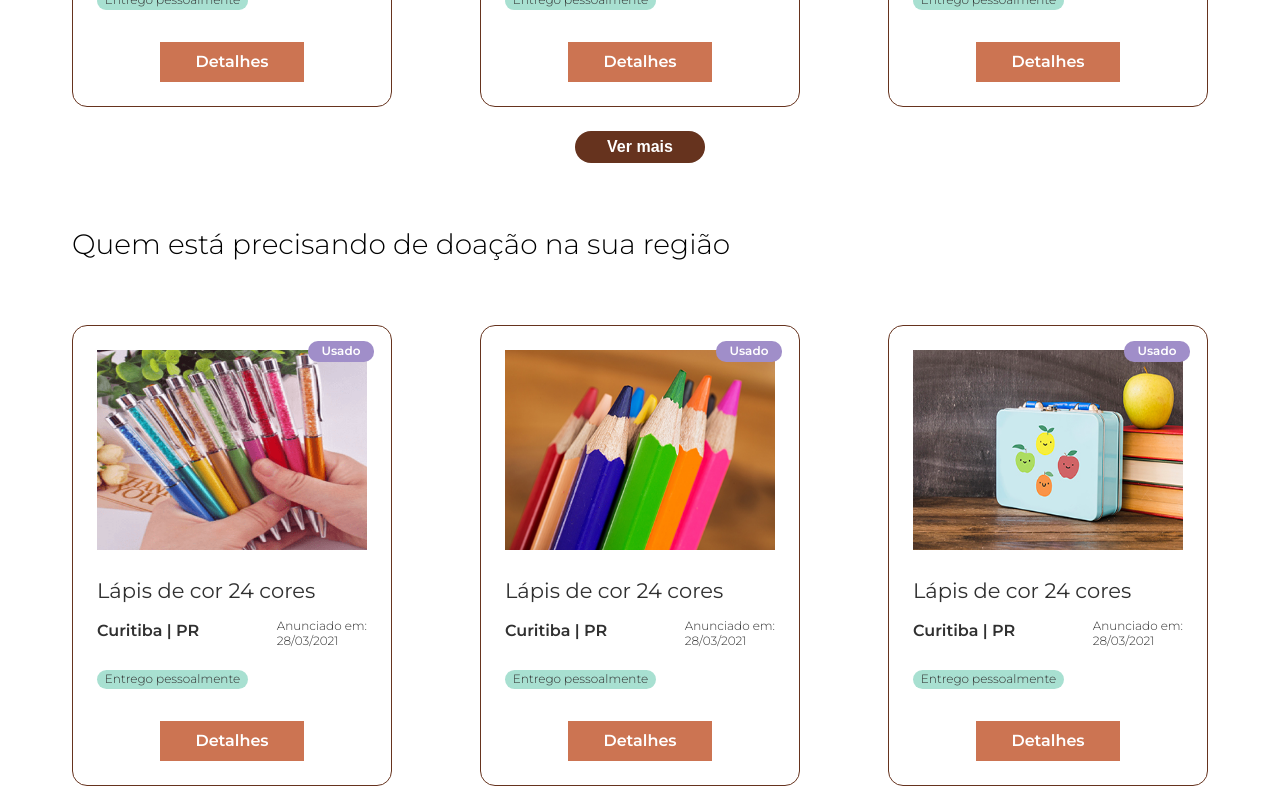
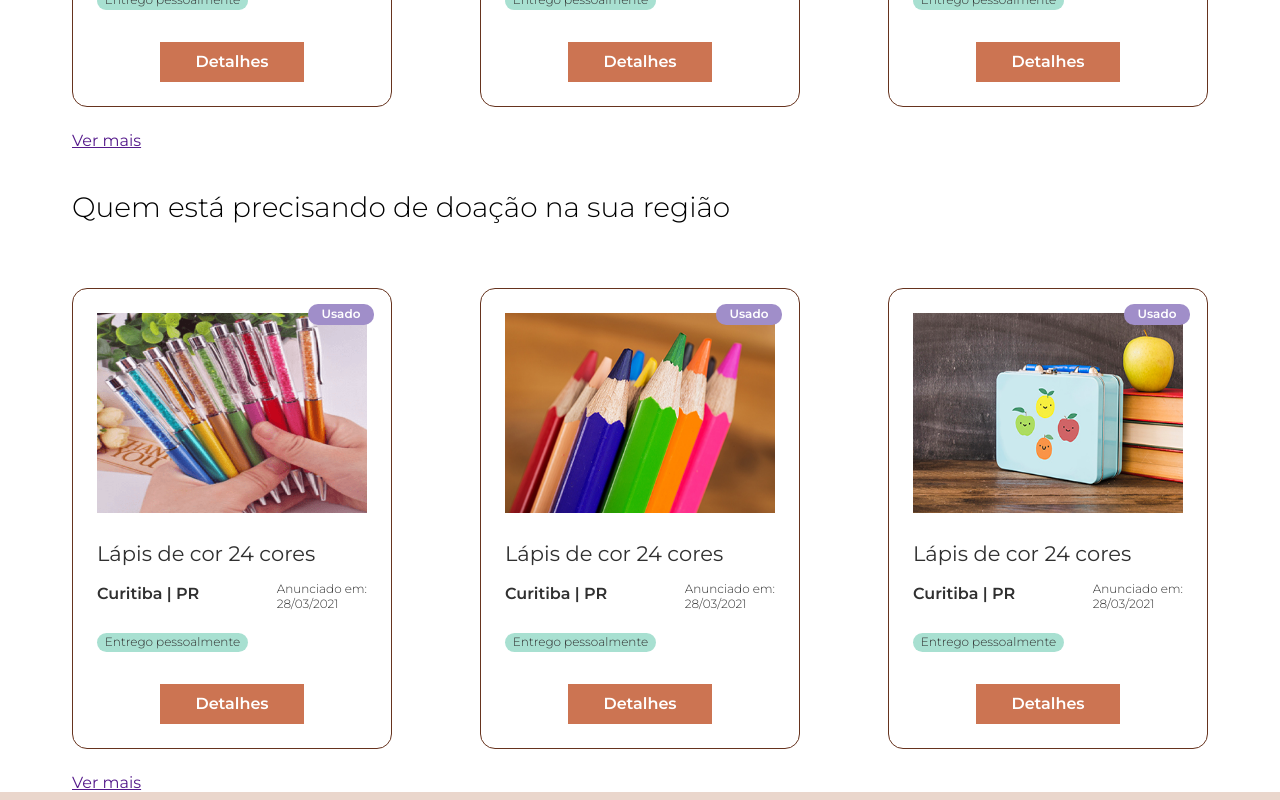
Before and after one commit to FCamara-Squad13/Mobile, a React (Create React App) app: page / in a window 1280 px wide. Shown: the part 780-1580 px from the top of the page. Built offline with nearby package versions, Linux system fonts and the light colour scheme.

Commit message:
Change ButtonVerMais component from button to Link to

```diff
--- a/src/components/ButtonVerMais/index.tsx
+++ b/src/components/ButtonVerMais/index.tsx
@@ -1,15 +1,16 @@
 import React from "react";
+import { Link } from "react-router-dom";
 import "./style.css";
 
-const ButtonVerMais: React.FC = () => {
+type Props = {
+  path: string;
+};
+
+const ButtonVerMais: React.FC<Props> = ({ path }) => {
   return (
-    <div className="buttonMoreView">
-      <div className="container">
-        <button type="button" className="more-view-button">
-          Ver mais
-        </button>
-      </div>
-    </div>
+    <Link to={path} className="view-more-button">
+      Ver mais
+    </Link>
   );
 };
 
```
